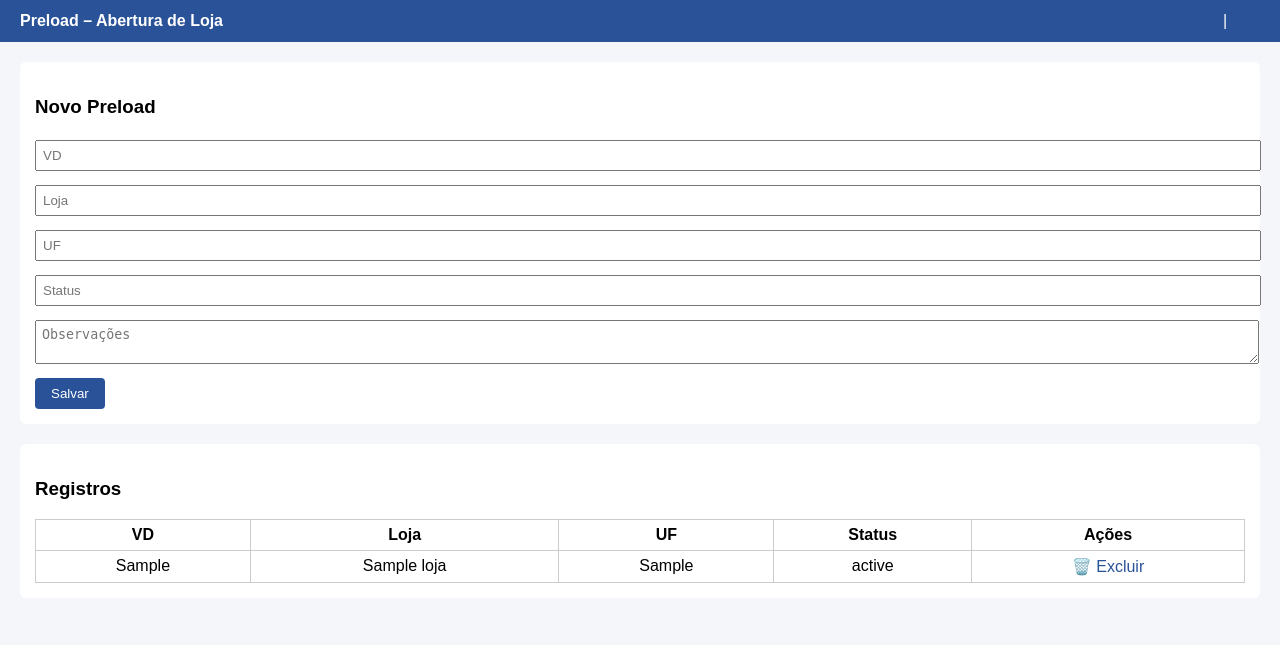
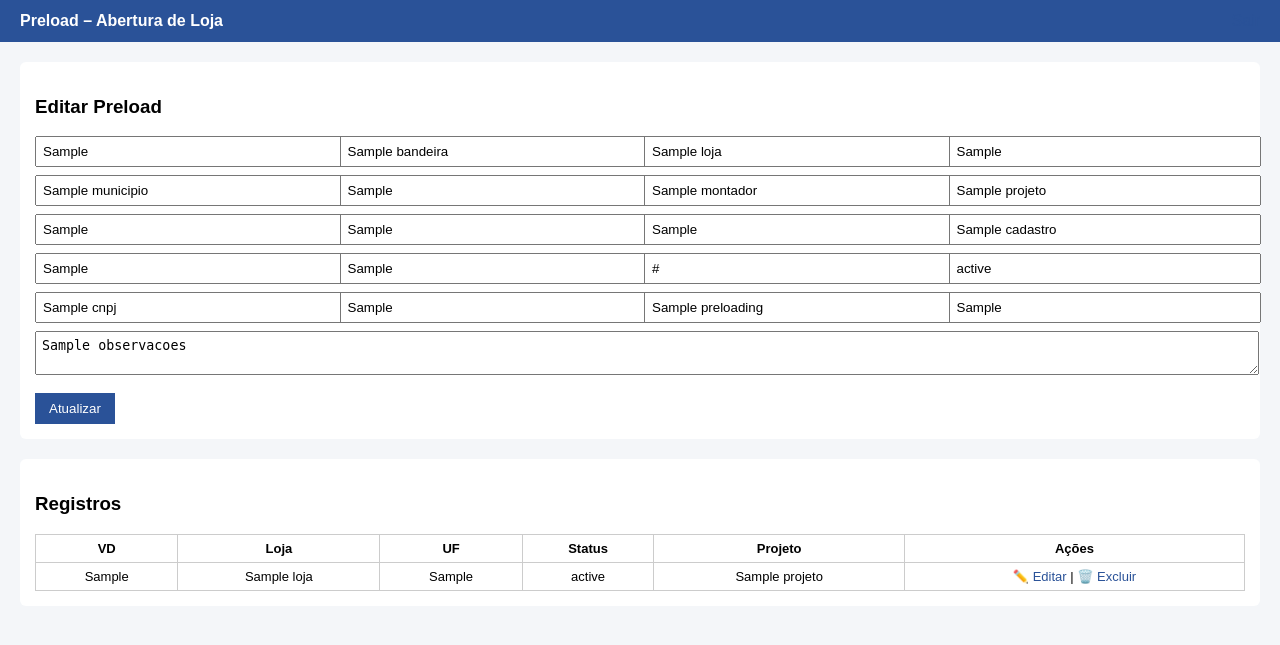
Before and after one commit to ALMDPSP/preload_app, a Flask app: page /editar/1 in a window 1280 px wide. Shown: the top 645 px of the page. Run offline with Flask 3, Linux system fonts and the light colour scheme; the visitor is signed in with stand-in values (Sample User, id 1); a database or web service that is not in the repository returns one stand-in record (values such as "Sample title"); some libraries are stand-ins or nearby versions.

Commit message:
Refactor HTML structure and styling in index.html

```diff
--- a/templates/index.html
+++ b/templates/index.html
@@ -4,87 +4,86 @@
 <meta charset="UTF-8">
 <title>Preload – Abertura de Loja</title>
 <style>
-        body { font-family: Arial; background: #f5f6fa; margin: 0; }
-        header {
-            background: #2a5298;
-            color: white;
-            padding: 12px 20px;
-            display: flex;
-            justify-content: space-between;
-        }
-        .container { padding: 20px; }
-        .card {
-            background: white;
-            padding: 15px;
-            border-radius: 6px;
-            margin-bottom: 20px;
-        }
-        input, textarea {
-            width: 100%;
-            padding: 6px;
-            margin: 4px 0 10px 0;
-        }
-        button {
-            background: #2a5298;
-            color: white;
-            padding: 8px 16px;
-            border: none;
-            border-radius: 4px;
-            cursor: pointer;
-        }
-        table {
-            width: 100%;
-            border-collapse: collapse;
-        }
-        th, td {
-            border: 1px solid #ccc;
-            padding: 6px;
-            text-align: center;
-        }
-        a { color: #2a5298; text-decoration: none; }
+body { font-family: Arial; background:#f4f6f9; margin:0; }
+header { background:#2a5298; color:#fff; padding:12px 20px; display:flex; justify-content:space-between; }
+.container { padding:20px; }
+.card { background:#fff; padding:15px; border-radius:6px; margin-bottom:20px; }
+.grid { display:grid; grid-template-columns: repeat(4, 1fr); gap:8px; }
+input, textarea { width:100%; padding:6px; }
+textarea { grid-column: span 4; }
+button { background:#2a5298; color:#fff; border:none; padding:8px 14px; cursor:pointer; }
+table { width:100%; border-collapse:collapse; font-size:13px; }
+th, td { border:1px solid #ccc; padding:6px; text-align:center; }
+a { text-decoration:none; color:#2a5298; }
 </style>
 </head>
+
 <body>
 
 <header>
 <strong>Preload – Abertura de Loja</strong>
-    <div>
-        <a href="/dashboard">Dashboard</a> |
 <a href="/logout">Sair</a>
-    </div>
 </header>
 
 <div class="container">
 
 <div class="card">
-        <h3>Novo Preload</h3>
+<h3>{{ 'Editar Preload' if edit else 'Novo Preload' }}</h3>
+
 <form method="POST" action="/salvar">
-            <input name="vd" placeholder="VD">
-            <input name="loja" placeholder="Loja">
-            <input name="uf" placeholder="UF">
-            <input name="status" placeholder="Status">
-            <textarea name="observacoes" placeholder="Observações"></textarea>
-            <button type="submit">Salvar</button>
+<input type="hidden" name="id" value="{{ edit.id if edit }}">
+
+<div class="grid">
+<input name="vd" placeholder="VD" value="{{ edit.vd if edit }}">
+<input name="bandeira" placeholder="Bandeira" value="{{ edit.bandeira if edit }}">
+<input name="loja" placeholder="Loja" value="{{ edit.loja if edit }}">
+<input name="uf" placeholder="UF" value="{{ edit.uf if edit }}">
+
+<input name="municipio" placeholder="Município" value="{{ edit.municipio if edit }}">
+<input name="cd_supridor" placeholder="CD Supridor" value="{{ edit.cd_supridor if edit }}">
+<input name="montador" placeholder="Montador" value="{{ edit.montador if edit }}">
+<input name="projeto" placeholder="Projeto" value="{{ edit.projeto if edit }}">
+
+<input name="entrada_ti" placeholder="Entrada TI" value="{{ edit.entrada_ti if edit }}">
+<input name="envio_previsto" placeholder="Envio Previsto" value="{{ edit.envio_previsto if edit }}">
+<input name="term_obra" placeholder="Term. Obra" value="{{ edit.term_obra if edit }}">
+<input name="cadastro" placeholder="Cadastro" value="{{ edit.cadastro if edit }}">
+
+<input name="sep_equip" placeholder="Sep. Equip." value="{{ edit.sep_equip if edit }}">
+<input name="emissao_nfe" placeholder="Emissão NFe" value="{{ edit.emissao_nfe if edit }}">
+<input name="link" placeholder="Link" value="{{ edit.link if edit }}">
+<input name="status" placeholder="Status" value="{{ edit.status if edit }}">
+
+<input name="cnpj" placeholder="CNPJ" value="{{ edit.cnpj if edit }}">
+<input name="precos_datahub" placeholder="Preços/DataHub" value="{{ edit.precos_datahub if edit }}">
+<input name="preloading" placeholder="Preloading" value="{{ edit.preloading if edit }}">
+<input name="em_loja" placeholder="Em Loja" value="{{ edit.em_loja if edit }}">
+
+<textarea name="observacoes" placeholder="Observações">{{ edit.observacoes if edit }}</textarea>
+</div>
+
+<br>
+<button type="submit">{{ 'Atualizar' if edit else 'Salvar' }}</button>
 </form>
 </div>
 
 <div class="card">
 <h3>Registros</h3>
+
 <table>
 <tr>
-                <th>VD</th>
-                <th>Loja</th>
-                <th>UF</th>
-                <th>Status</th>
-                <th>Ações</th>
+<th>VD</th><th>Loja</th><th>UF</th><th>Status</th><th>Projeto</th><th>Ações</th>
 </tr>
+
 {% for r in registros %}
 <tr>
 <td>{{ r.vd }}</td>
 <td>{{ r.loja }}</td>
 <td>{{ r.uf }}</td>
 <td>{{ r.status }}</td>
+<td>{{ r.projeto }}</td>
 <td>
+<a href="/editar/{{ r.id }}">✏️ Editar</a> |
 <a href="/excluir/{{ r.id }}">🗑️ Excluir</a>
 </td>
 </tr>
@@ -93,6 +92,5 @@
 </div>
 
 </div>
-
 </body>
 </html>
```
Lines whose indentation alone changed are shown as unchanged.
